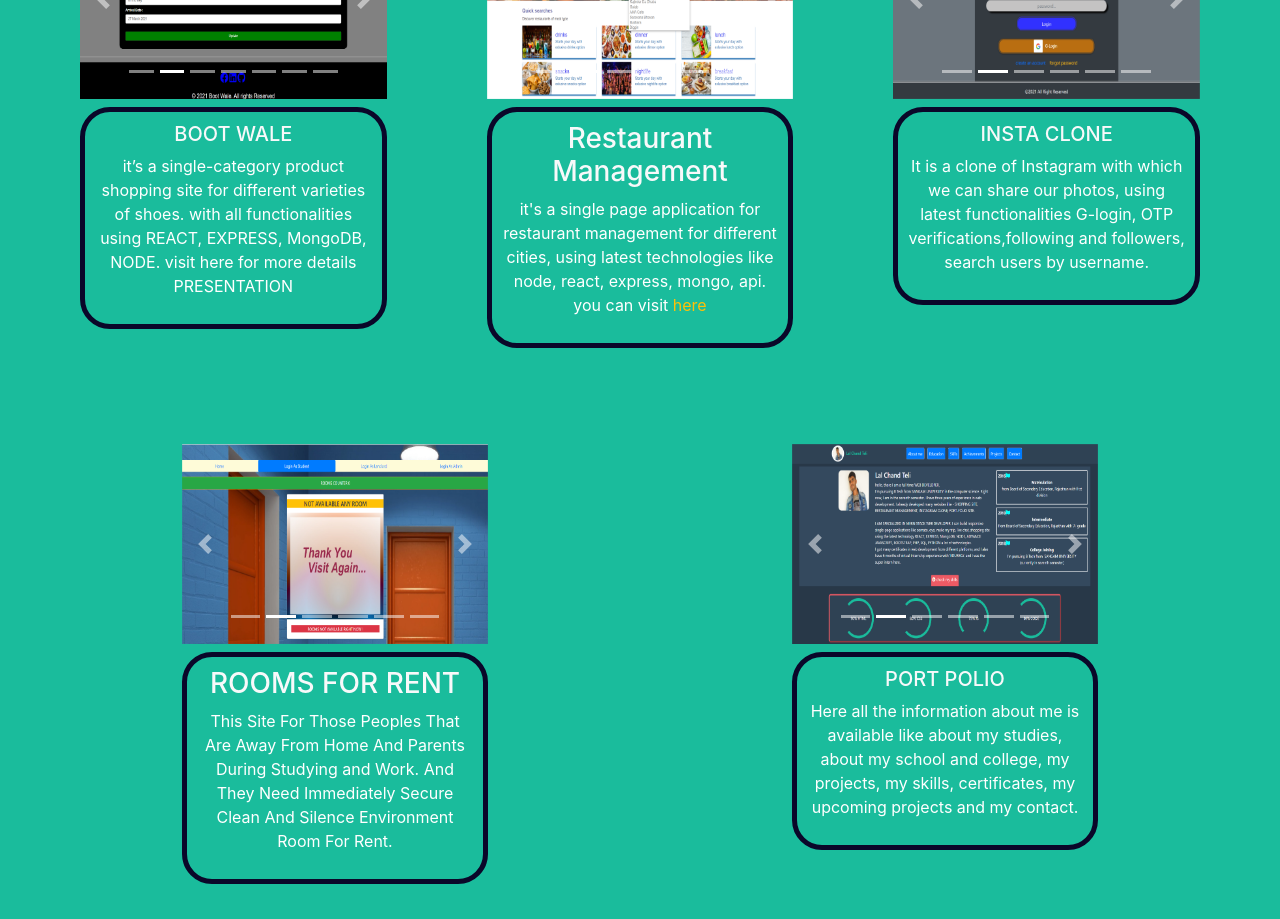
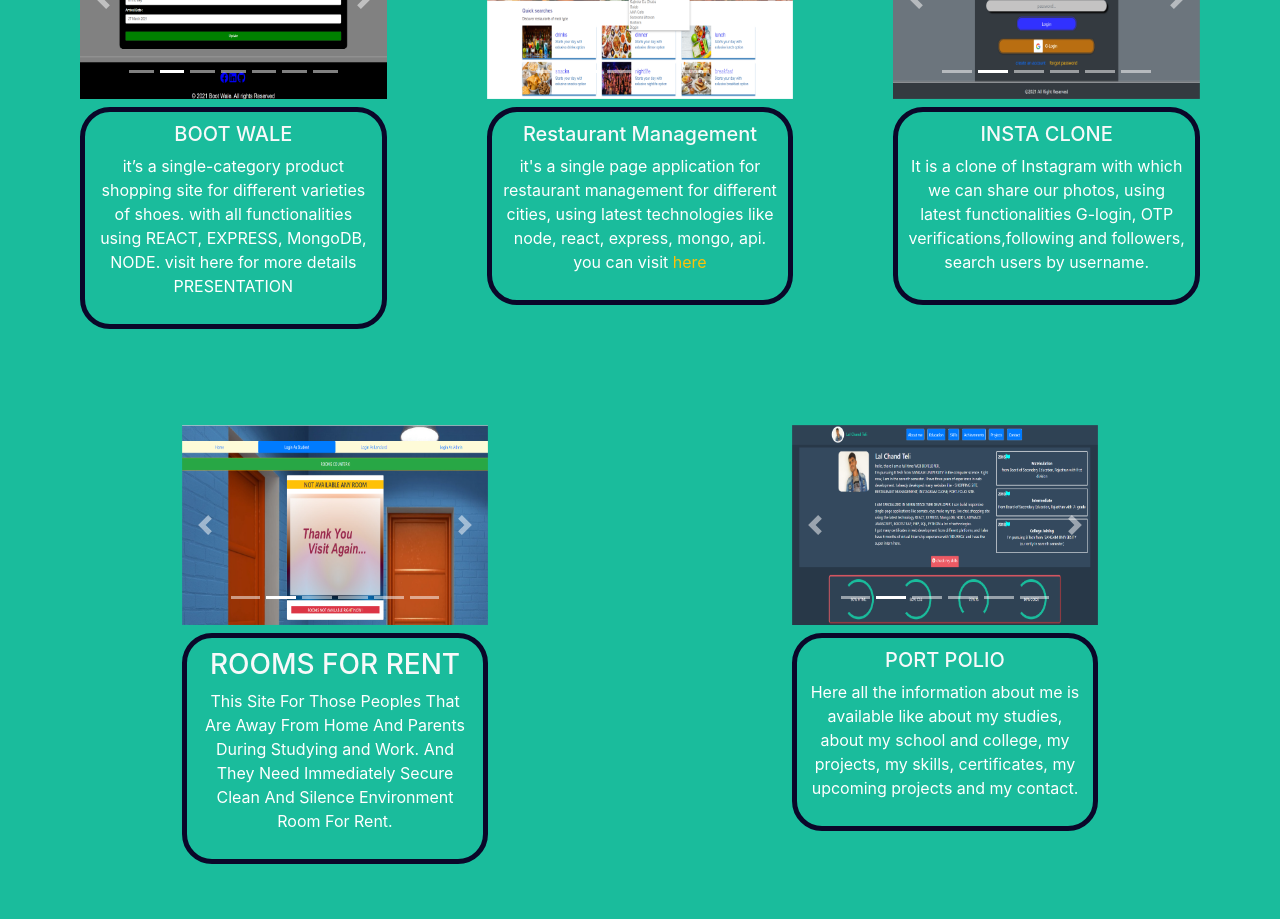
Before and after one commit to LALCHANDTELI/port_folio, a React (Create React App) app: page / in a window 1280 px wide. Shown: the part 4980-5899 px from the top of the page. Built offline with nearby package versions, Linux system fonts and the light colour scheme.

Commit message:
Update restourants.js

```diff
--- a/src/projects/restourants.js
+++ b/src/projects/restourants.js
@@ -70,7 +70,7 @@ export const restourants = () => {
         </a>
       </div>
       <div class="projects_details">
-       <a className="text-light" href="https://awesomerestaurant.herokuapp.com" target="_blank"> <h3>Restaurant Management</h3></a>
+       <a className="text-light" href="https://awesomerestaurant.herokuapp.com" target="_blank"> <h5>Restaurant Management</h5></a>
         <p>
         it's a single page application for restaurant management for different cities, using latest technologies
         like node, react, express, mongo, api. you can visit <a className="text-warning" href="https://awesomerestaurant.herokuapp.com" target="_blank">here</a>
```
